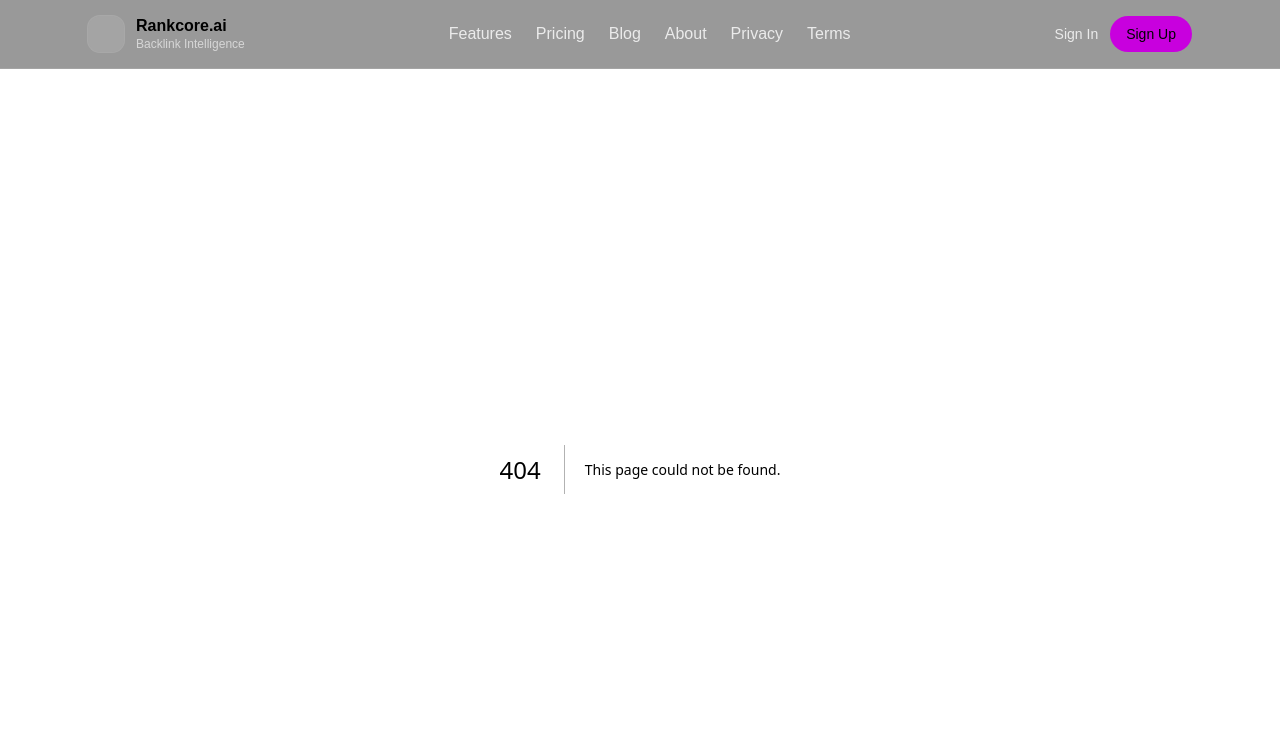
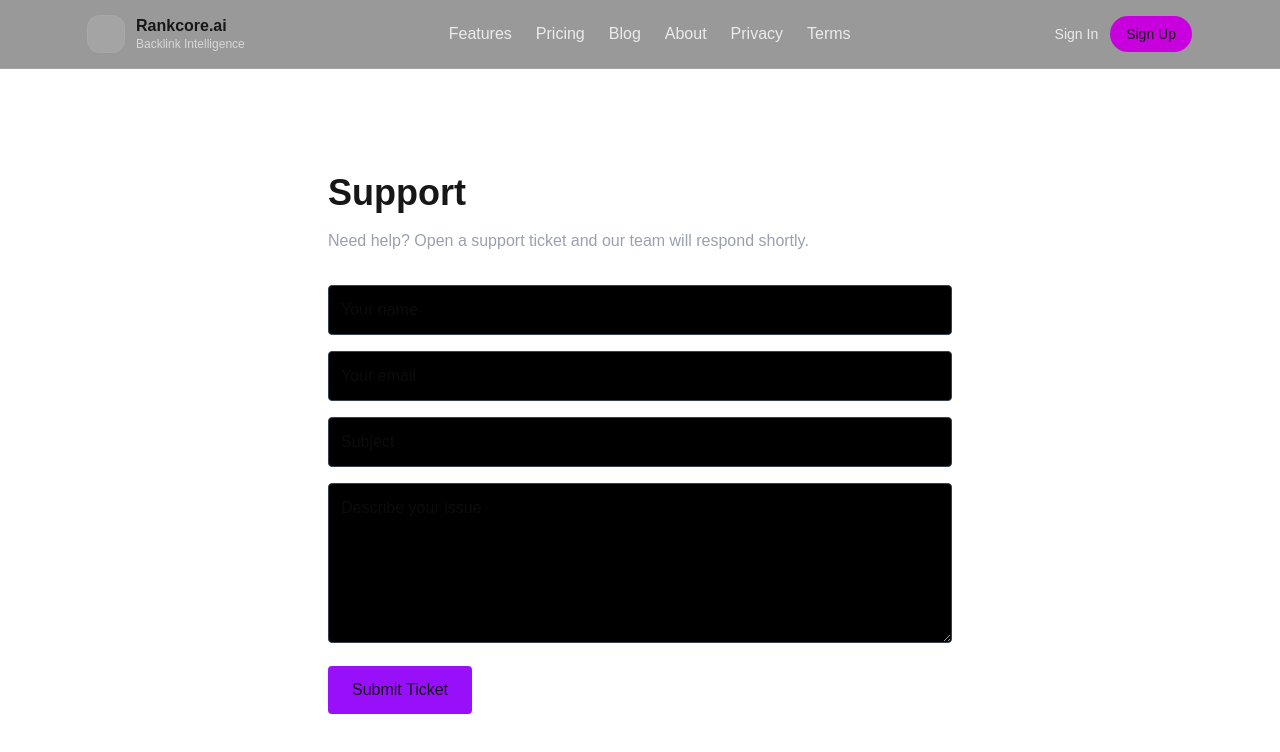
Before and after one commit to Lustmiacancelit/backlinks-lustmia, a Next.js app: page /support in a window 1280 px wide. Before the commit this address had no page. Shown: the top 752 px of the page. Built offline with nearby package versions, Linux system fonts and the light colour scheme.

Commit message:
Add support page with ticket form

```diff
--- /dev/null
+++ b/app/support/page.tsx
@@ -0,0 +1,52 @@
+export default function SupportPage() {
+  return (
+    <div className="max-w-2xl mx-auto mt-20 p-6">
+      <h1 className="text-4xl font-bold mb-4">Support</h1>
+      <p className="mb-8 text-gray-400">
+        Need help? Open a support ticket and our team will respond shortly.
+      </p>
+
+      <form
+        action="mailto:support@rankcore.ai"
+        method="post"
+        encType="text/plain"
+        className="space-y-4"
+      >
+        <input
+          type="text"
+          name="name"
+          placeholder="Your name"
+          required
+          className="w-full p-3 rounded bg-black border border-gray-700"
+        />
+
+        <input
+          type="email"
+          name="email"
+          placeholder="Your email"
+          required
+          className="w-full p-3 rounded bg-black border border-gray-700"
+        />
+
+        <input
+          type="text"
+          name="subject"
+          placeholder="Subject"
+          required
+          className="w-full p-3 rounded bg-black border border-gray-700"
+        />
+
+        <textarea
+          name="message"
+          placeholder="Describe your issue"
+          required
+          className="w-full p-3 rounded bg-black border border-gray-700 h-40"
+        />
+
+        <button className="px-6 py-3 bg-purple-600 rounded hover:bg-purple-700">
+          Submit Ticket
+        </button>
+      </form>
+    </div>
+  )
+}
```
